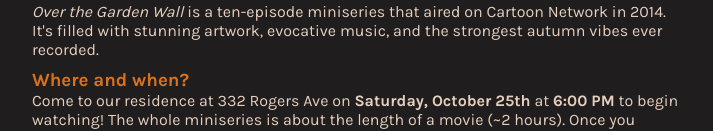
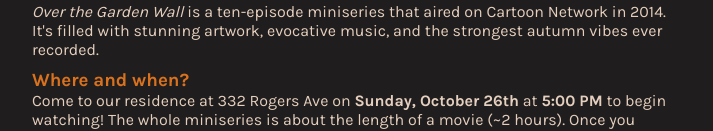
Before and after one commit to marcos-acosta/over-the-garden-wall-evite, a Next.js app: page / in a window 1280 px wide. Shown: the part 672-803 px from the top of the page, without its empty margins (283-996 px from the left). Built offline with nearby package versions, Linux system fonts and the light colour scheme; no server answers; the database is empty; a web font is replaced by a local one.

Commit message:
Change date

```diff
--- a/app/page.tsx
+++ b/app/page.tsx
@@ -92,10 +92,12 @@
         </div>
         <div className={styles.details}>
           <h3>Where and when?</h3>
-          Come to our residence at 332 Rogers Ave on{" "}
-          <b>Saturday, October 25th</b> at <b>6:00 PM</b> to begin watching! The
-          whole miniseries is about the length of a movie (~2 hours). Once you
-          arrive, feel free to buzz 062# or just call me.
+          Come to our residence at 332 Rogers Ave on <b>
+            Sunday, October 26th
+          </b>{" "}
+          at <b>5:00 PM</b> to begin watching! The whole miniseries is about the
+          length of a movie (~2 hours). Once you arrive, feel free to buzz 062#
+          or just call me.
         </div>
         <div className={styles.bring}>
           <h3>What should I bring?</h3>
```
